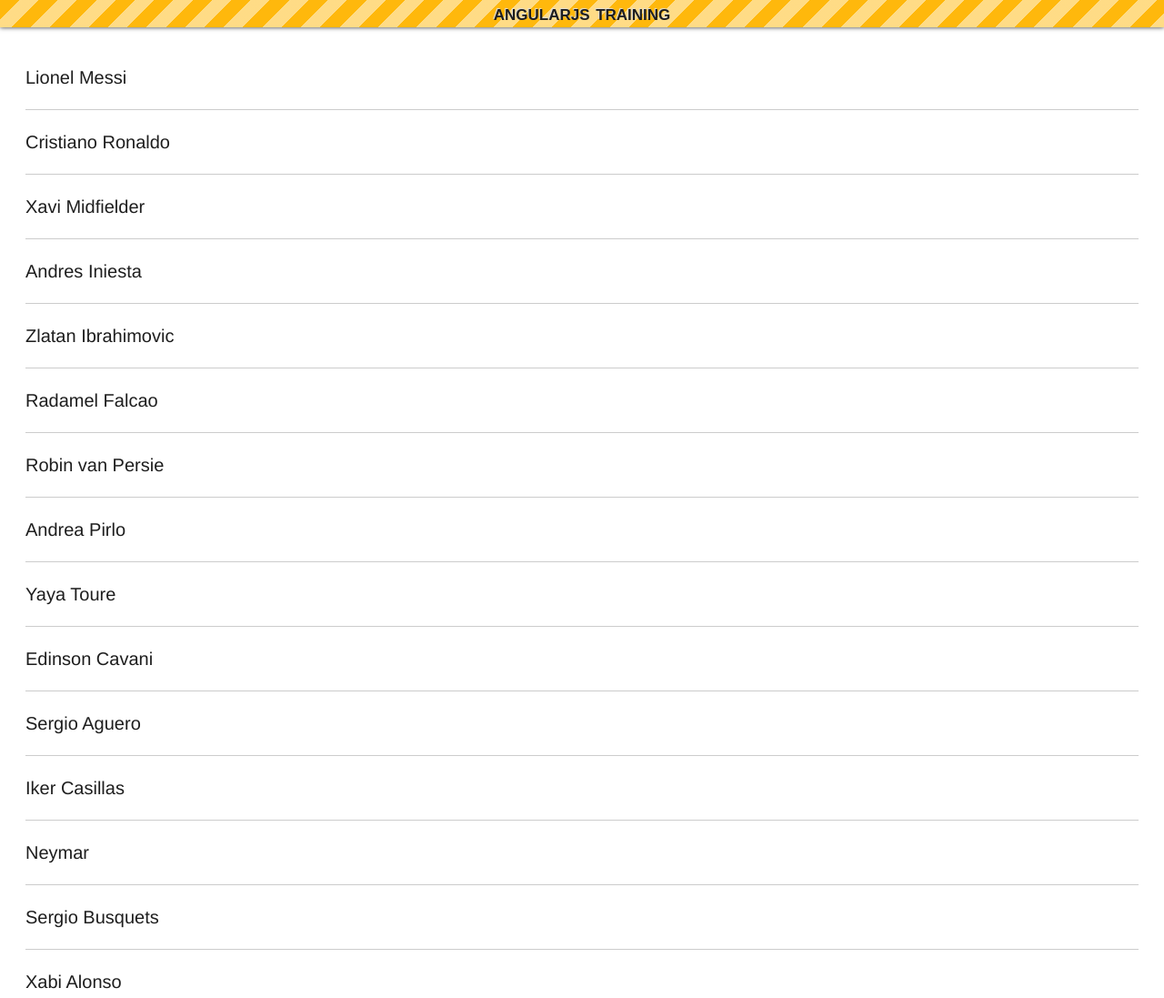
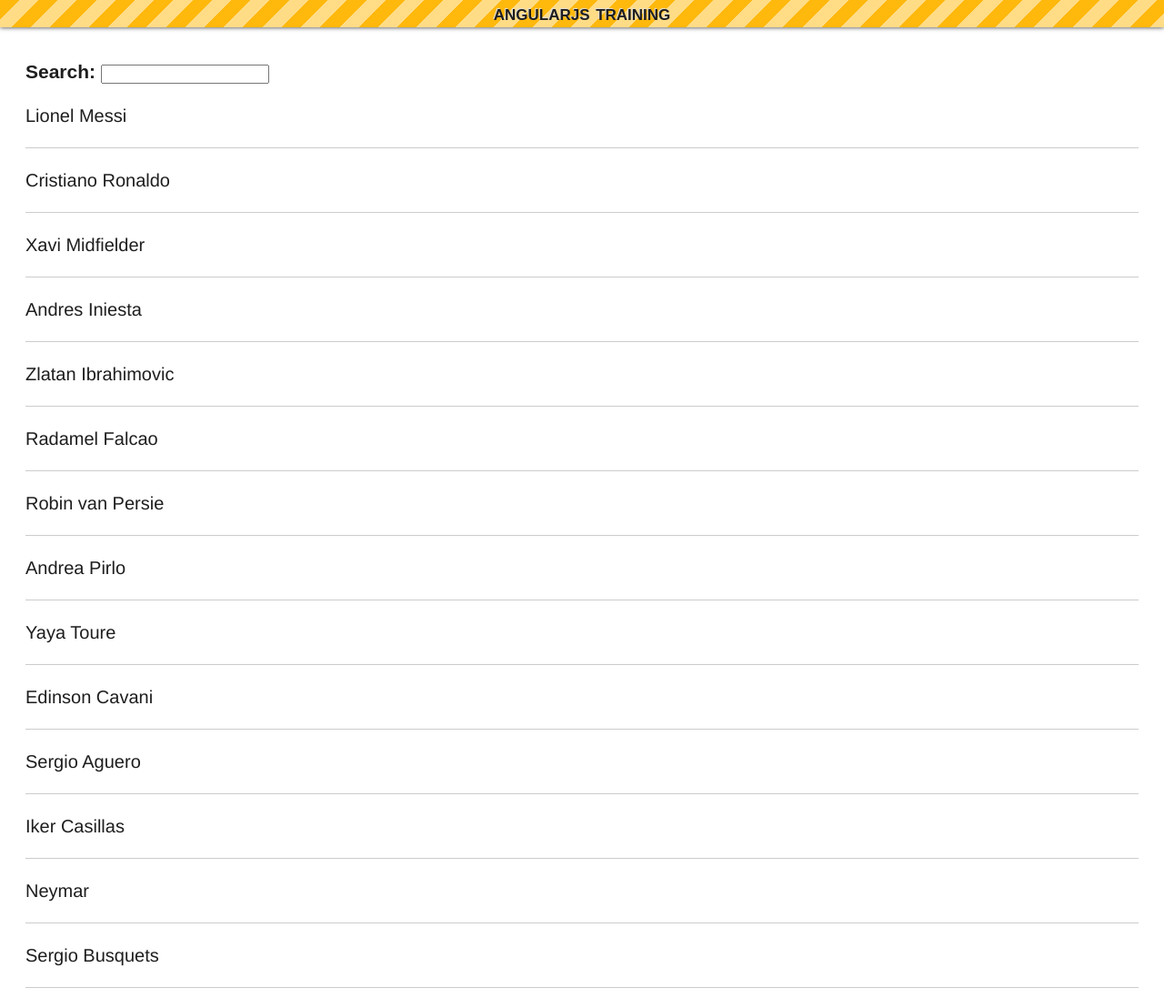
Before and after one commit to ferreiratiago/angular-playground, a website: page app/index.html in a window 1280 px wide. Shown: the top 1097 px of the page at 91% size. Drawn offline with nearby package versions, Linux system fonts and the light colour scheme.

Commit message:
Add filter

```diff
--- a/app/index.html
+++ b/app/index.html
@@ -10,9 +10,11 @@
     <header class="angular-training-header">
         AngularJS Training
     </header>
+    <main class="angular-training-main" ng-controller="AngularTrainingController">
+        <h2>Search: <input ng-model="query"></h2>
+        <!--<h2>Search: <input ng-model="query" ng-model-options="{ debounce: 500 }"></h2>-->
 
-    <main class="angular-training-main" ng-controller="AngularTrainingController">
-        <li ng-repeat="player in footballPlayers">
+        <li ng-repeat="player in footballPlayers | filter:query">
             <p>{{player}}</p>
         </li>
     </main>
```
